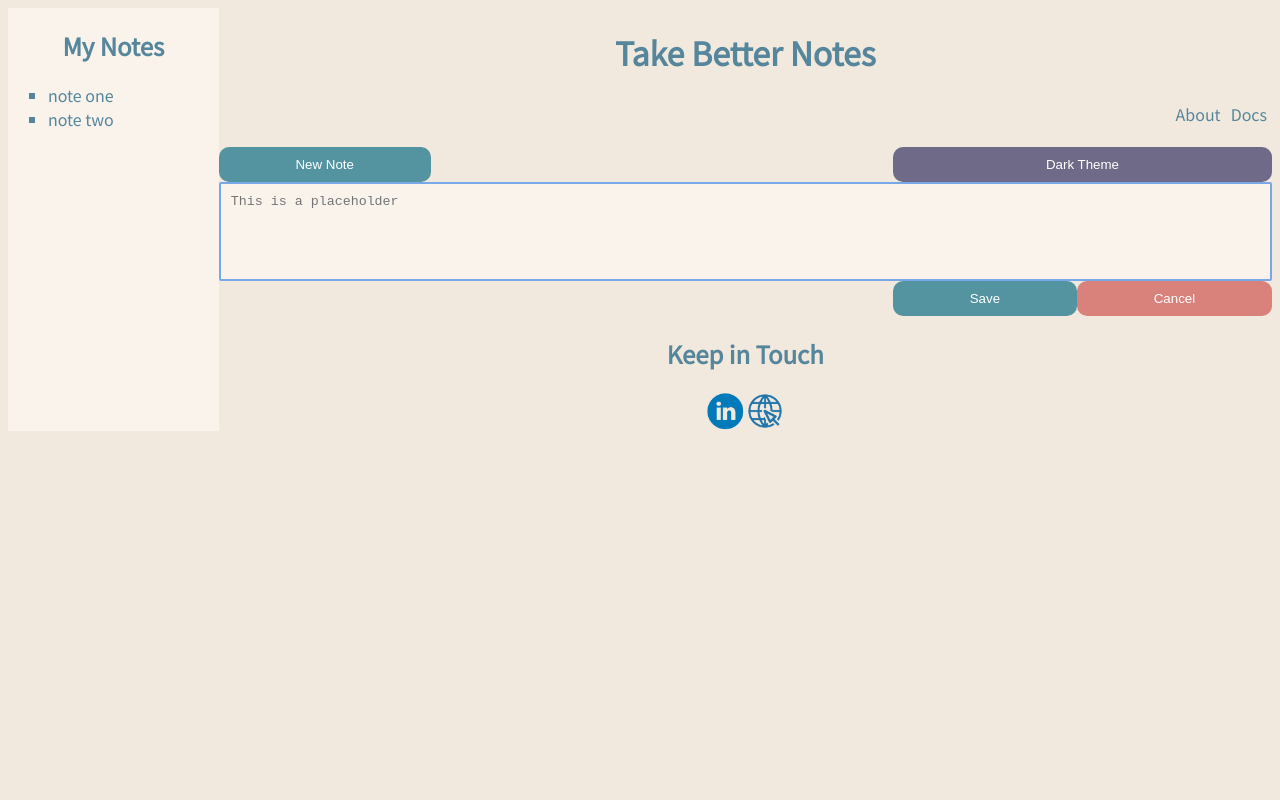
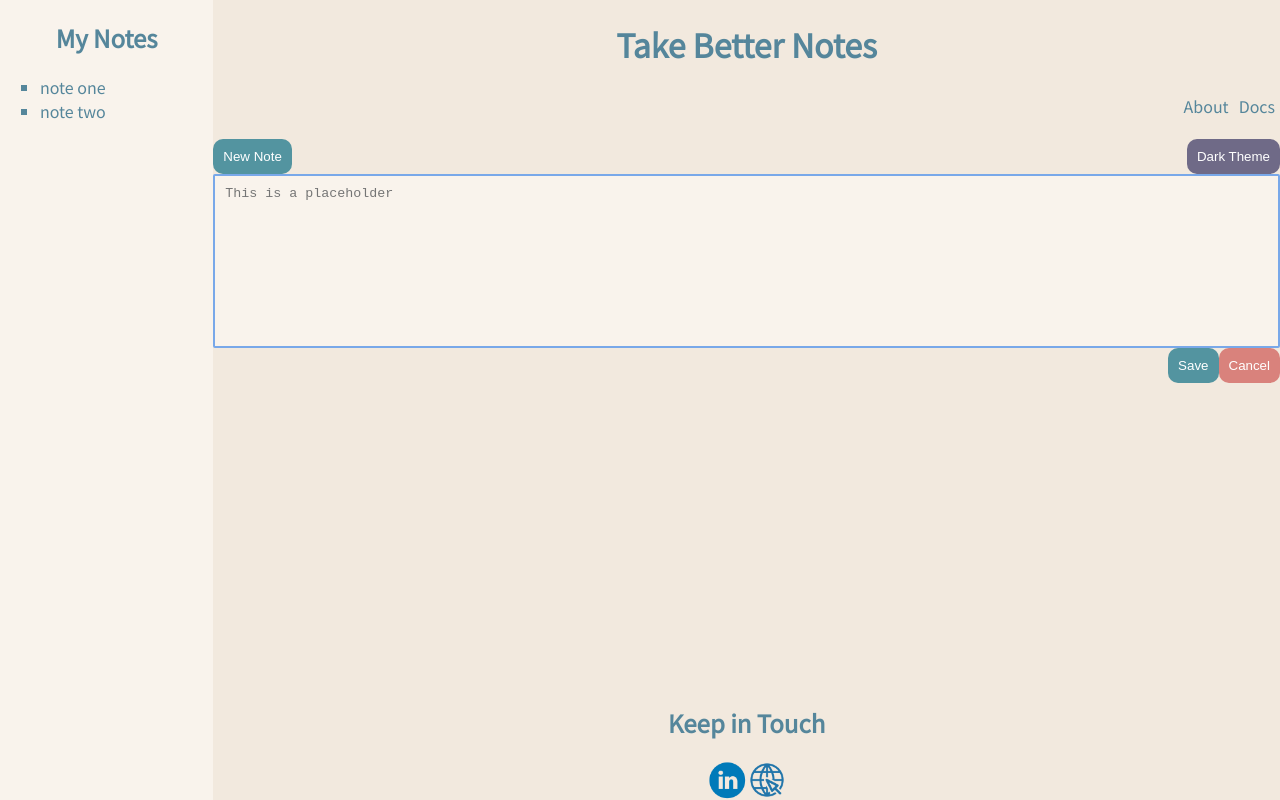
Before and after one commit to victortran1449/assignment_1, a plain HTML site: page index.html in a window 1280 px wide. Drawn offline with Linux system fonts and the light colour scheme.

Commit message:
fixes layout of page using css

```diff
--- a/index.html
+++ b/index.html
@@ -30,16 +30,19 @@
     </aside>
     <main class="note-main">
       <section class="note-section">
-        <button class="new-note button">New Note</button>
-        <button class="dark-theme button">Dark Theme</button>
+        <div class="note-section-1">
+          <button class="new-note button">New Note</button>
+          <button class="dark-theme button">Dark Theme</button>
+        </div>
         <textarea
           id="note-area"
-          rows="5"
-          cols="60"
+          rows="10"
           placeholder="This is a placeholder"
         ></textarea>
-        <button class="save button">Save</button>
-        <button class="cancel button">Cancel</button>
+        <div class="note-section-2">
+          <button class="save button">Save</button>
+          <button class="cancel button">Cancel</button>
+        </div>
       </section>
     </main>
     <footer class="note-footer">
--- a/stylesheets/stylesheet.css
+++ b/stylesheets/stylesheet.css
@@ -1,3 +1,8 @@
+
+body {
+  height: 100vh;
+  margin: 0px;
+}
 body {
   background-color: #f2e9de;
   color: #55869b;
@@ -16,25 +21,15 @@ h2 {
   border-radius: 10px;
   padding: 10px;
 }
-.new-note {
+.new-note,
+.save {
   background-color: #5394a0;
-  grid-column: 1/2;
-  grid-row: 1/2;
 }
 .dark-theme {
   background-color: #6f6a87;
-  grid-column: 3/5;
-  grid-row: 1/2;
 }
-.save {
-    background-color: #5394a0;
-    grid-column: 3/4;
-    grid-row: 3/4;
-  }
 .cancel {
   background-color: #d9827c;
-  grid-column: 4/5;
-    grid-row: 3/4;
 }
 #note-area {
   background-color: #f9f3ec;
@@ -42,13 +37,11 @@ h2 {
   border-radius: 2px;
   resize: none;
   padding: 10px;
-  grid-column: 1/5;
-  grid-row: 2/3;
 }
 .note-page {
   display: grid;
   grid-template-columns: 1fr 5fr;
-  grid-template-rows: auto auto auto;
+  grid-template-rows: auto 1fr auto;
 }
 .note-header {
   grid-column: 2/3;
@@ -81,8 +74,15 @@ h2 {
   display: flex;
   justify-content: center;
 }
+.note-section-1 {
+  display: flex;
+  justify-content: space-between;
+}
+.note-section-2 {
+  display: flex;
+  justify-content: right;
+}
 .note-section {
-  display: grid;
-  grid-template-columns: auto auto auto auto;
-  grid-template-rows: auto auto auto;
+  display: flex;
+  flex-direction: column;
 }
```
